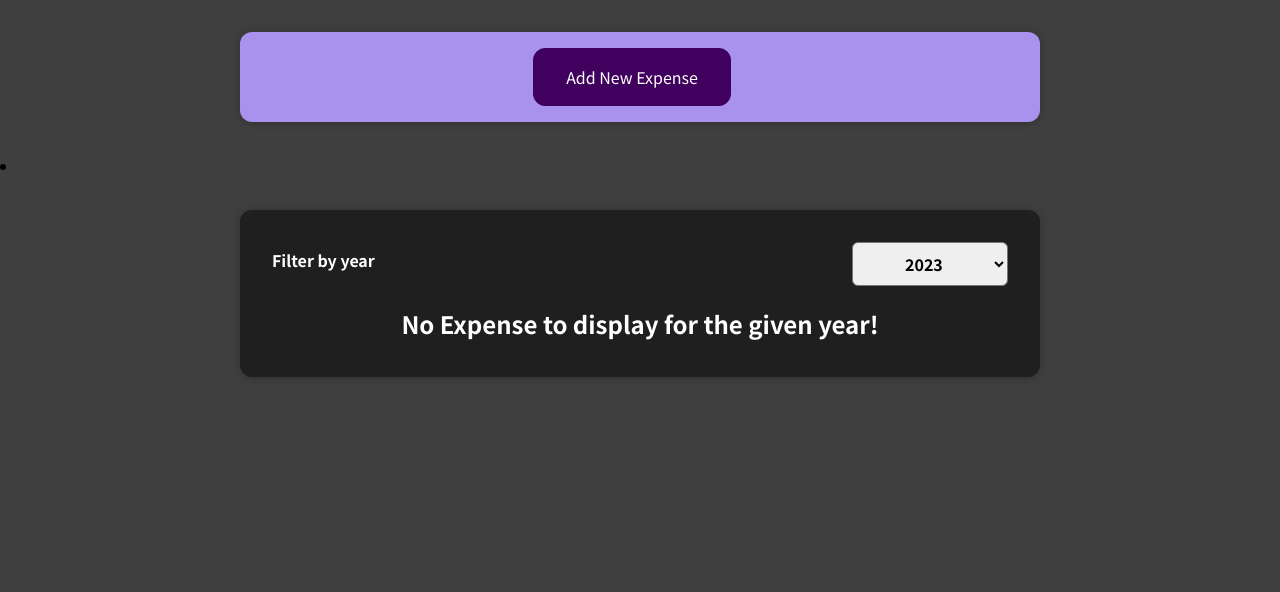
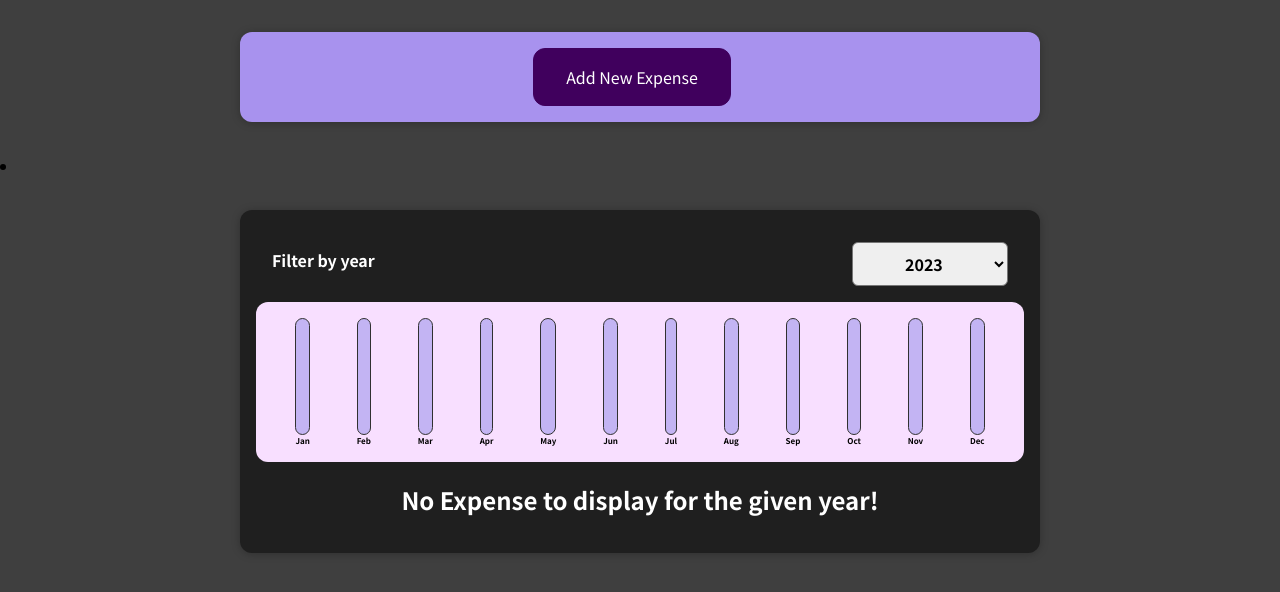
Before and after one commit to echomonk/expenses-app, a React (Create React App) app: page / in a window 1280 px wide. Shown: the top 592 px of the page. Built offline with nearby package versions, Linux system fonts and the light colour scheme.

Commit message:
added delete expense function & button

```diff
--- a/src/App.js
+++ b/src/App.js
@@ -26,6 +26,7 @@ const DUMMY_EXPENSES = [
 
 const App = (props) => {
   const [expenses, setExpenses] = useState(DUMMY_EXPENSES);
+  console.log(expenses);
 
   const handleAddExpenseData = (expense) => {
     setExpenses((prevExpenses) => {
@@ -33,10 +34,21 @@ const App = (props) => {
     });
   };
 
+  const handleDeleteExpense = (expenseId) => {
+    const updatedExpenses = expenses.filter((expense) => {
+      return expense.id !== expenseId;
+    });
+    setExpenses(updatedExpenses);
+  };
+
   return (
     <div>
       <NewExpense onAddExpenseData={handleAddExpenseData} />
-      <Expenses selectedYear={props.filteredYear} items={expenses} />
+      <Expenses
+        selectedYear={props.filteredYear}
+        items={expenses}
+        onDelete={handleDeleteExpense}
+      />
     </div>
   );
 };
--- a/src/components/expenses/ExpenseItem.css
+++ b/src/components/expenses/ExpenseItem.css
@@ -51,4 +51,22 @@
     font-size: 1.25rem;
     padding: 0.5rem 1.5rem;
   }
+  .expense-item button {
+    font: inherit;
+    cursor: pointer;
+    padding: 0rem 1rem;
+    height: 3rem;
+    border: 1px solid #40005d;
+    background-color: #40005d;
+    color: white;
+    border-radius: 12px;
+    margin-right: 1rem;
+    margin-left: 1rem;
+  }
+
+  .expense-item button:hover,
+  .expense-item button:active {
+    background-color: #510674;
+    border-color: #510674;
+  }
 }
--- a/src/components/expenses/ExpenseItem.js
+++ b/src/components/expenses/ExpenseItem.js
@@ -4,6 +4,9 @@ import ExpenseDate from "./ExpenseDate";
 import "./ExpenseItem.css";
 
 const ExpenseItem = (props) => {
+  const handleDelete = () => {
+    props.onDelete(props.itemToDelete);
+  };
   return (
     <Card className="expense-item">
       <ExpenseDate date={props.date} />
@@ -11,6 +14,8 @@ const ExpenseItem = (props) => {
         <h2>{props.title}</h2>
         <div className="expense-item__price">$ {props.amount}</div>
       </div>
+
+      <button onClick={handleDelete}>Delete</button>
     </Card>
   );
 };
--- a/src/components/expenses/Expenses.js
+++ b/src/components/expenses/Expenses.js
@@ -1,12 +1,13 @@
 import React, { useState } from "react";
 import "./Expenses.css";
-import ExpenseItem from "./ExpenseItem";
+
 import Card from "../ui/Card";
 import ExpensesFilter from "./ExpensesFilter";
 import ExpensesList from "./ExpensesList";
+import ExpensesChart from "./ExpensesChart";
 
 const ExpenseList = (props) => {
-  const [filteredYear, setFilteredYear] = useState("2023");
+  const [filteredYear, setFilteredYear] = useState();
 
   const handleExpenseFilterChange = (selectedYear) => {
     setFilteredYear(selectedYear);
@@ -23,7 +24,8 @@ const ExpenseList = (props) => {
           selected={filteredYear}
           onExpenseFilterChange={handleExpenseFilterChange}
         />
-        <ExpensesList items={filteredExpenses} />
+        <ExpensesChart expenses={filteredExpenses} />
+        <ExpensesList items={filteredExpenses} onDelete={props.onDelete} />
       </Card>
     </li>
   );
--- /dev/null
+++ b/src/components/expenses/ExpensesChart.js
@@ -0,0 +1,27 @@
+import React from "react";
+import Chart from "../chart/Chart.js";
+
+const ExpensesChart = (props) => {
+  const chartDataPoints = [
+    { label: "Jan", value: 0 },
+    { label: "Feb", value: 0 },
+    { label: "Mar", value: 0 },
+    { label: "Apr", value: 0 },
+    { label: "May", value: 0 },
+    { label: "Jun", value: 0 },
+    { label: "Jul", value: 0 },
+    { label: "Aug", value: 0 },
+    { label: "Sep", value: 0 },
+    { label: "Oct", value: 0 },
+    { label: "Nov", value: 0 },
+    { label: "Dec", value: 0 },
+  ];
+
+  for (const expense of props.expenses) {
+    const expenseMonth = expense.date.getMonth();
+    chartDataPoints[expenseMonth].value += expense.amount;
+  }
+  return <Chart dataPoints={chartDataPoints} />;
+};
+
+export default ExpensesChart;
--- a/src/components/expenses/ExpensesList.js
+++ b/src/components/expenses/ExpensesList.js
@@ -10,6 +10,7 @@ const ExpensesList = (props) => {
       </h2>
     );
   }
+
   return (
     <ul className="expenses-list">
       {props.items.map((expense) => (
@@ -18,6 +19,8 @@ const ExpensesList = (props) => {
           date={expense.date}
           title={expense.title}
           amount={expense.amount}
+          onDelete={props.onDelete}
+          itemToDelete={expense.id}
         />
       ))}
     </ul>
```
